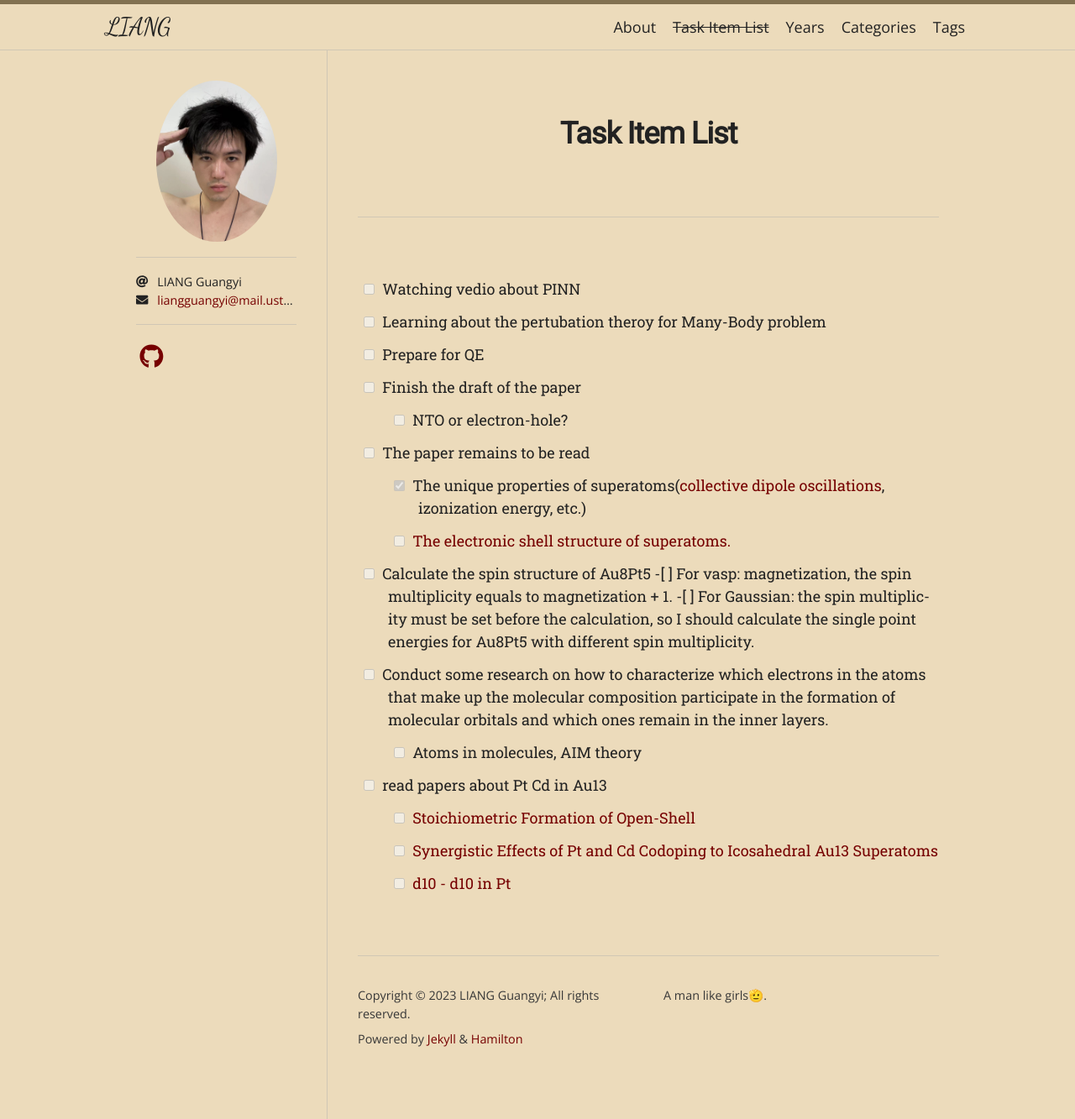
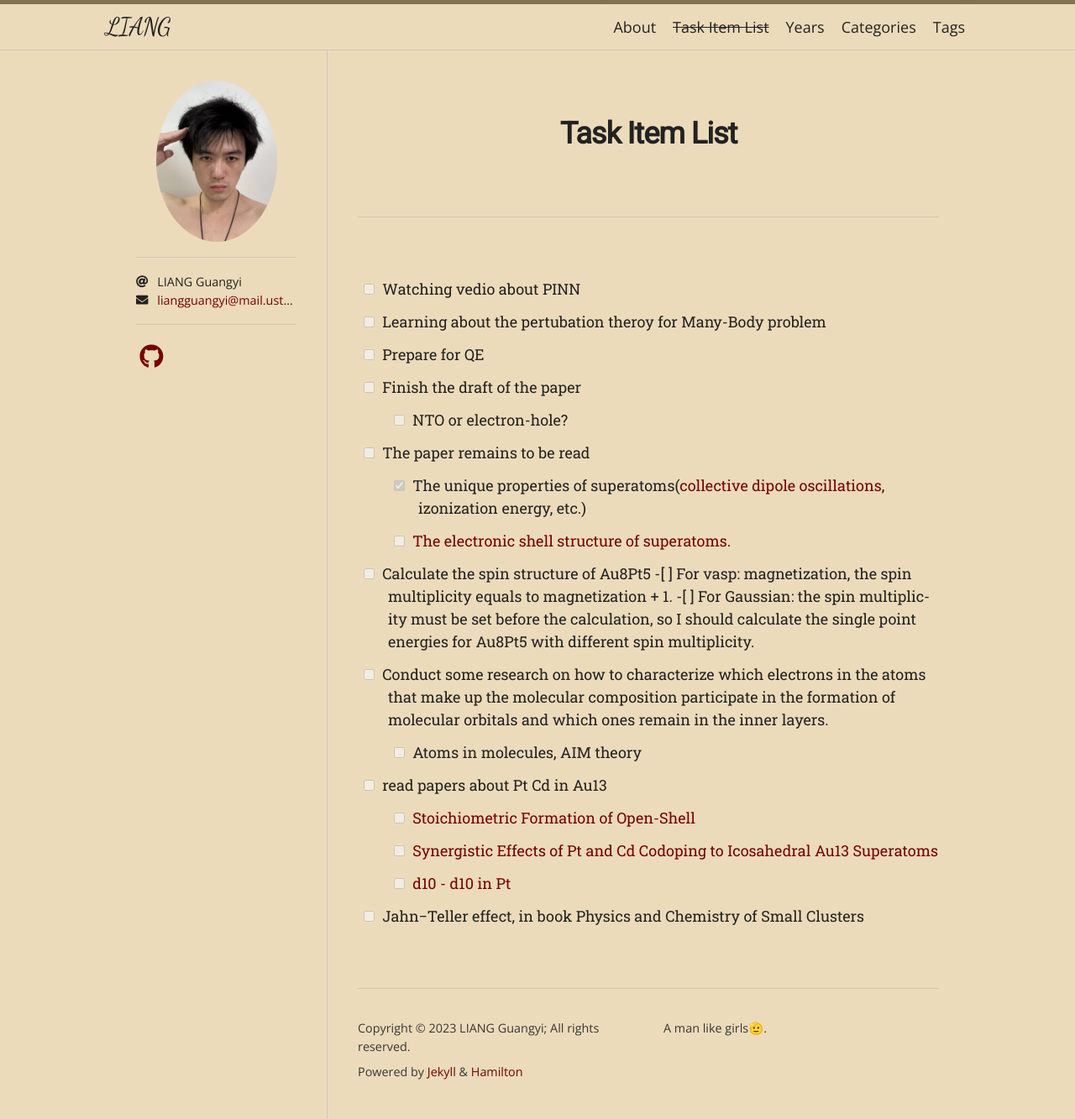
Before and after one commit to liangguangyii/liangguangyii.github.io, a Jekyll site: the page built from todolist.md, in a window 1280 px wide. Shown: the whole page at 84% size. Built offline with Jekyll 4.4.1, drawn with Linux system fonts in a browser that asks for light colours; nearby versions of some CDN libraries; some web fonts are replaced.

Commit message:
update todolist.md

```diff
--- a/todolist.md
+++ b/todolist.md
@@ -26,3 +26,5 @@ permalink: /todo/
     - [ ] [Stoichiometric Formation of Open-Shell](https://pubs.acs.org/doi/10.1021/jacs.9b06254)
     - [ ] [Synergistic Effects of Pt and Cd Codoping to Icosahedral Au13 Superatoms](https://pubs.acs.org/doi/10.1021/acs.jpcc.0c06765)
     - [ ] [d10 - d10 in Pt](https://pubs.acs.org/doi/10.1021/ja00475a017)
+
+- [ ] Jahn−Teller effect, in book Physics and Chemistry of Small Clusters
```
